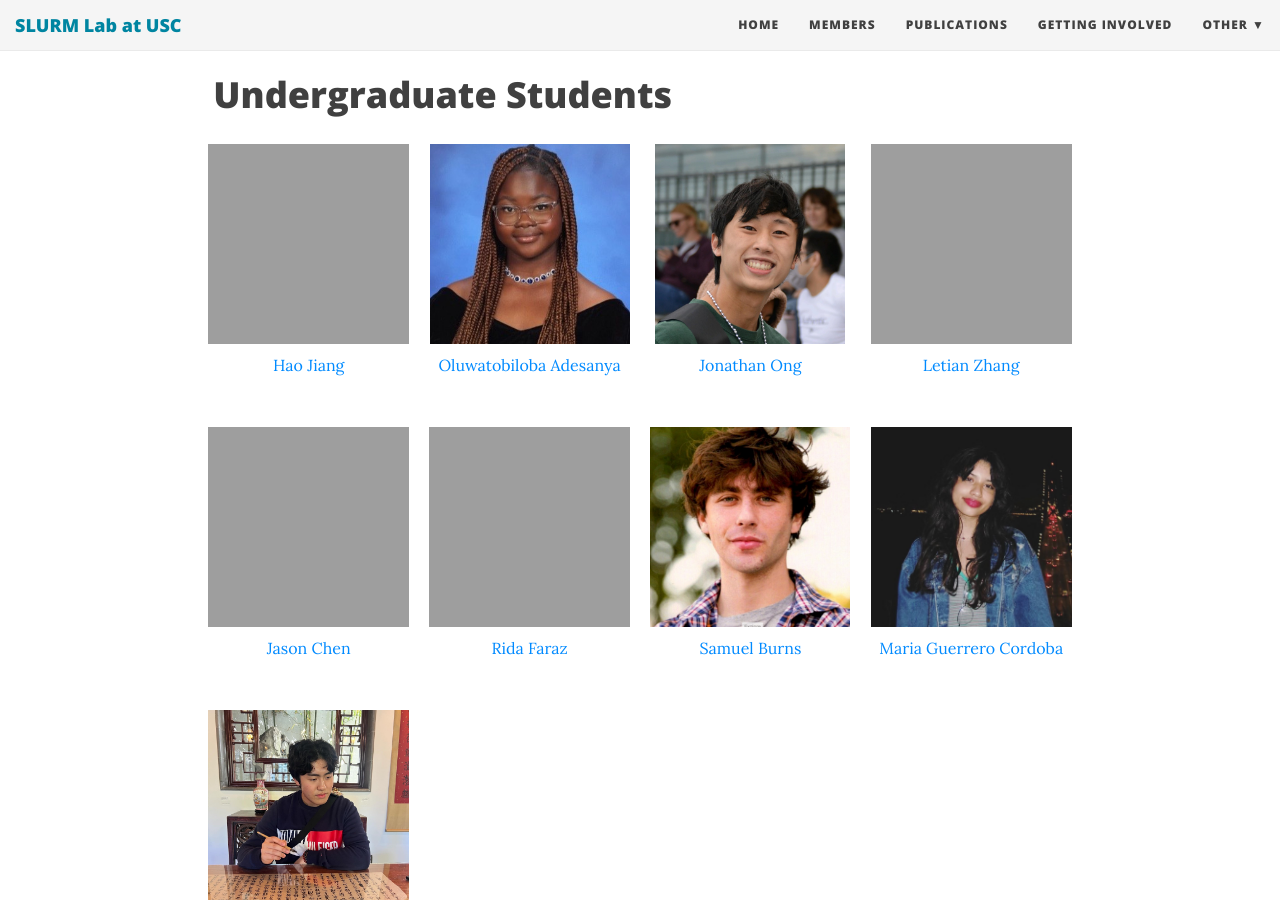
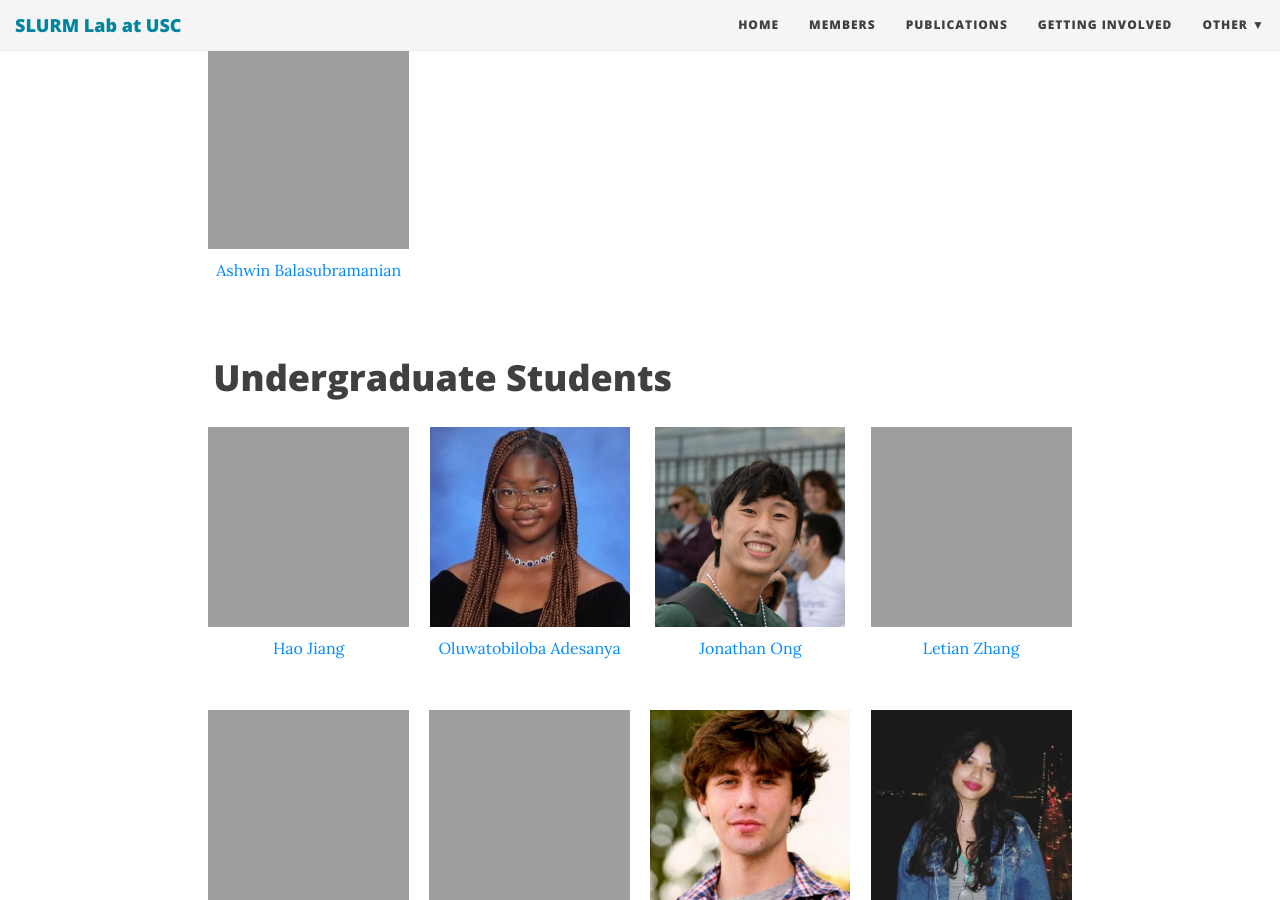
Before and after one commit to slurm-lab-usc/slurm-lab-usc.github.io, a Jekyll site: the page built from members.md, in a window 1280 px wide and 900 px high, scrolled down 1798 px. Built offline with Jekyll 4.4.1, drawn with Linux system fonts in a browser that asks for light colours; nearby versions of some CDN libraries.

Commit message:
updated my_profile ashwin_balasubramanian

```diff
--- a/members.md
+++ b/members.md
@@ -63,6 +63,9 @@
           - name: Rajas Chitale
             photo_url: https://slurm-lab-usc.github.io/img/people/RajasChitale.JPG
             web_url: https://www.linkedin.com/in/rajas-chitale-rcv/
+          - name: Ashwin Balasubramanian
+            photo_url: https://slurm-lab-usc.github.io/img/people/ashwin_balasubramanian.jpg
+            web_url: https://www.linkedin.com/in/balasubramanian-ashwin/
 
   - name: Undergraduate Students
     list:
```
Also changed, not shown: 1 other file.
